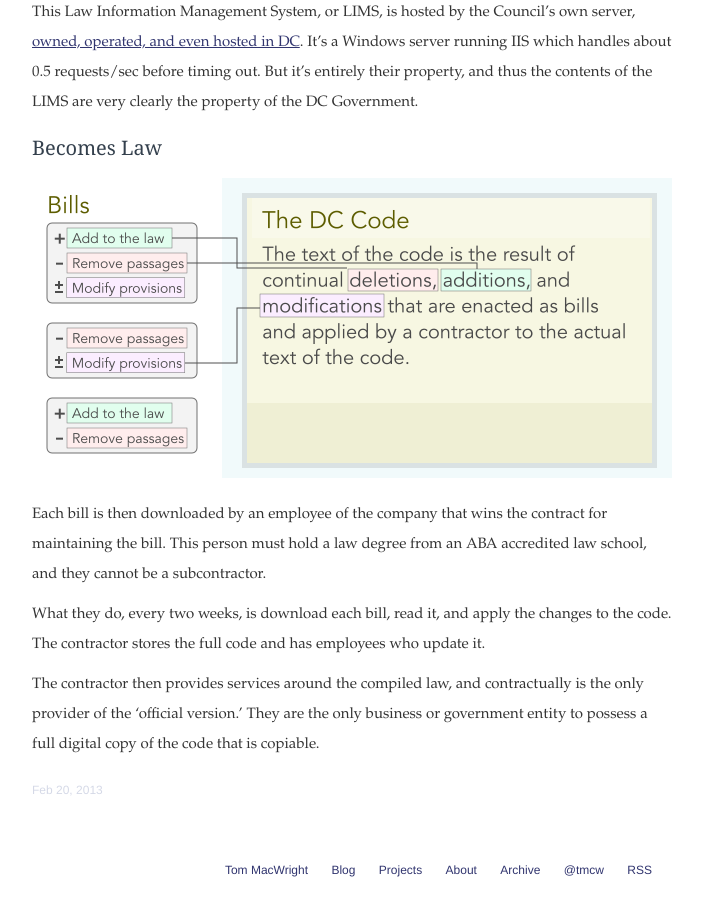
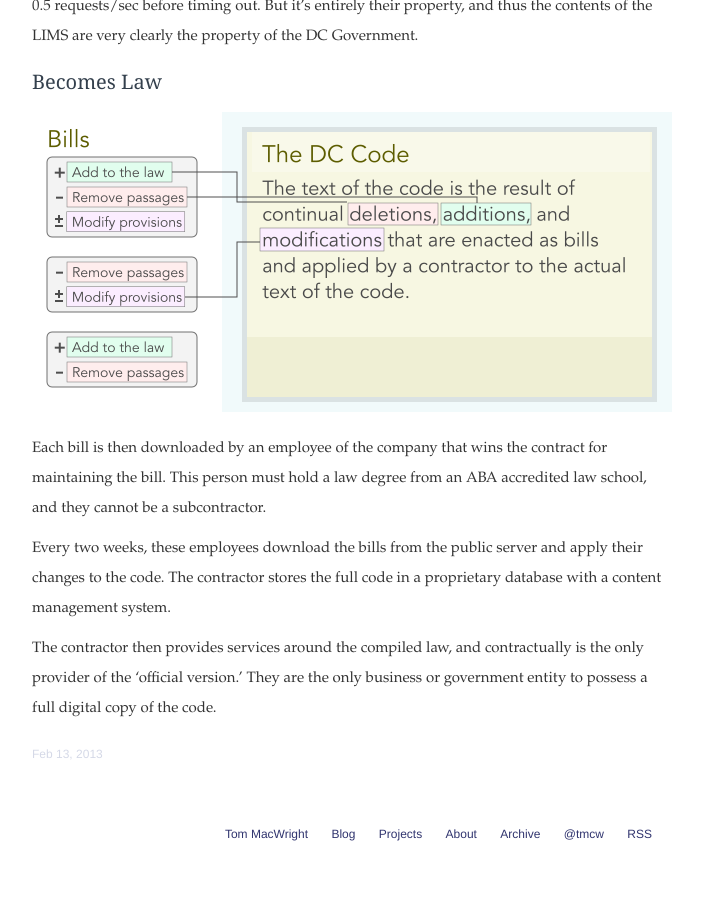
Before and after one commit to konklone/tmcw.github.com, a Jekyll site: the page built from _posts/2013-02-13-the-code-compiled.md, in a window 1280 px wide and 900 px high, scrolled down 1200 px. Shown: the whole window, without its empty margins (288-991 px from the left). Built offline with Jekyll 4.4.1, drawn with Linux system fonts in a browser that asks for light colours; Markdown is read by kramdown in place of the engine named in the settings; comment, search, counter and statistics services are not loaded; after the commit the page ends 2064 px from its top, so only the background shows below that; some of the changed text lies outside the part shown.

Commit message:
Update date and draft

```diff
--- a/_posts/2013-02-20-the-code-compiled.md
+++ b/_posts/2013-02-13-the-code-compiled.md
@@ -14,15 +14,16 @@ by bills.
 
 A bill, for instance, could contain the provision
 
-    Sec. 2. Section 107 of the Inclusionary Zoning
-    Implementation Amendment Act of 2006, effective
-    March 14, 2007 (D.C. Law 16-275; D.C.
-    Official Code § 6-1041.07), is
-    amended by adding a new subsection (c) to read as follows:
+> Sec. 2. Section 107 of the Inclusionary Zoning
+> Implementation Amendment Act of 2006, effective
+> March 14, 2007 (D.C. Law 16-275; D.C.
+> Official Code § 6-1041.07), is
+> amended by adding a new subsection c to read as follows:
 
-    (c)(1) No later than February 6, 2009, the Mayor,
-    pursuant to Title I of the District of
-    Columbia Administrative Procedure Act...
+
+> c(1) No later than February 6, 2009, the Mayor,
+> pursuant to Title I of the District of
+> Columbia Administrative Procedure Act...
 
 In programming terms, a bill is a [changeset](http://bit.ly/dGc5LL). Or
 it's like track changes in Microsoft Word.
@@ -56,11 +57,10 @@ Each bill is then downloaded by an employee of the company that wins
 the contract for maintaining the bill. This person must hold a law degree
 from an ABA accredited law school, and they cannot be a subcontractor.
 
-What they do, every two weeks, is download each bill, read it, and apply
-the changes to the code. The contractor stores the full code
-and has employees who update it.
+Every two weeks, these employees download the bills from the public server
+and apply their changes to the code. The contractor stores the full code
+in a proprietary database with a content management system.
 
 The contractor then provides services around the compiled law, and contractually
 is the only provider of the 'official version.' They are the only business
-or government entity to possess a full digital copy of the code that
-is copiable.
+or government entity to possess a full digital copy of the code.
```
